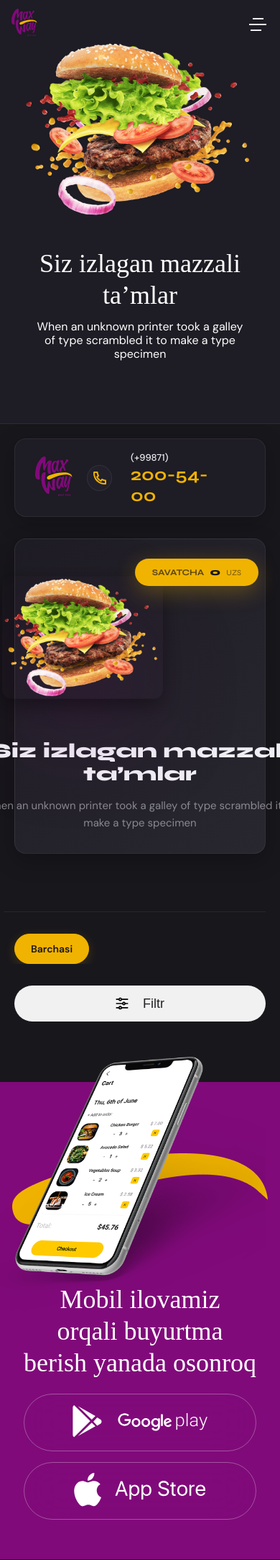
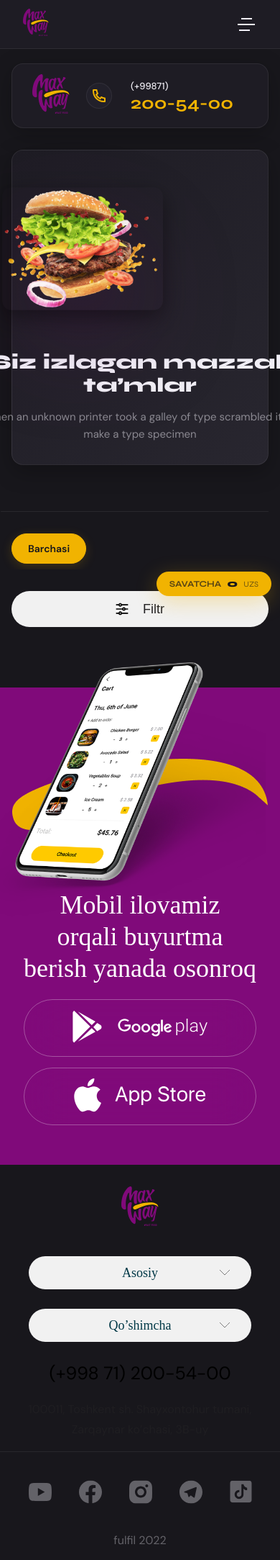
Before and after one commit to Abdulxadiy/Fast_Food_web, a Django app: template templates/maxway_users/index.html in a window 390 px wide. Shown: the top 2167 px of the page at 72% size. After the commit the page ends 2145 px from the top, so only its background shows below. Run offline with Django 3.2, Linux system fonts and the light colour scheme; the template is opened without the code that fills it, so the values that code supplies are empty; some web fonts are replaced.

Commit message:
Add UI for mobile and some improvements

```diff
--- a/templates/maxway_admin/base.html
+++ b/templates/maxway_admin/base.html
@@ -33,11 +33,13 @@
 
         <!-- Main CSS-->
         <link href="{% static 'maxway_admin/css/theme.css' %}" rel="stylesheet" media="all">
+        <link href="{% static 'maxway_admin/css/responsive.css' %}" rel="stylesheet" media="all">
 
     </head>
 
     <body class="animsition">
         <div class="page-wrapper">
+            {% include 'maxway_admin/mobile_header.html' %}
             {% include 'maxway_admin/sidebar.html' %}
             {% block content %}{% endblock %}
         </div>
--- a/templates/maxway_admin/userbar.html
+++ b/templates/maxway_admin/userbar.html
@@ -1,5 +1,5 @@
     {% load static%}
-    <header class="header-desktop">
+    <header class="header-desktop d-none d-lg-block">
         <div class="section__content section__content--p30">
             <div class="container-fluid">
                 <div class="header-wrap">
--- a/templates/maxway_users/index.html
+++ b/templates/maxway_users/index.html
@@ -845,6 +845,59 @@
         /* Legacy styles overrides */
         .modal {
             display: none !important;
+        }
+
+        /* MOBILE LAYOUT */
+        @media (max-width: 767px) {
+            .container {
+                max-width: 100% !important;
+                padding-left: 16px !important;
+                padding-right: 16px !important;
+            }
+
+            .header {
+                margin-bottom: 24px !important;
+            }
+
+            .col-6 {
+                flex-basis: 100% !important;
+                max-width: 100% !important;
+                width: 100% !important;
+            }
+
+            .slide .row {
+                height: auto !important;
+                overflow: visible !important;
+            }
+
+            .fixed--icon.cart {
+                bottom: 20px !important;
+                right: 16px !important;
+                min-width: 140px !important;
+                padding: 10px 18px !important;
+            }
+
+            .content .filter {
+                flex-wrap: nowrap !important;
+                overflow-x: auto !important;
+                -webkit-overflow-scrolling: touch;
+                padding-bottom: 8px !important;
+            }
+
+            .content .filter button {
+                flex-shrink: 0 !important;
+            }
+
+            .mobMenu__content {
+                display: none !important;
+            }
+        }
+
+        @media (max-width: 480px) {
+            .fixed--icon.cart {
+                right: 12px !important;
+                bottom: 16px !important;
+            }
         }
     </style>
 
@@ -1446,6 +1499,7 @@
         </div>
     </div>
 
+    <script src="{% static 'maxway_users/js/app.js' %}"></script>
     <script src="{% static 'maxway_admin/vendor/jquery-3.2.1.min.js' %}"></script>
     <script>
         /* ---- Modal ochish/yopish ---- */
```
Also changed, not shown: static/maxway_admin/css/responsive.css (added, +49 -0 lines), templates/maxway_admin/mobile_header.html (added, +55 -0 lines), templates/maxway_users/order.html (+14 -1 lines), 1 other file.
